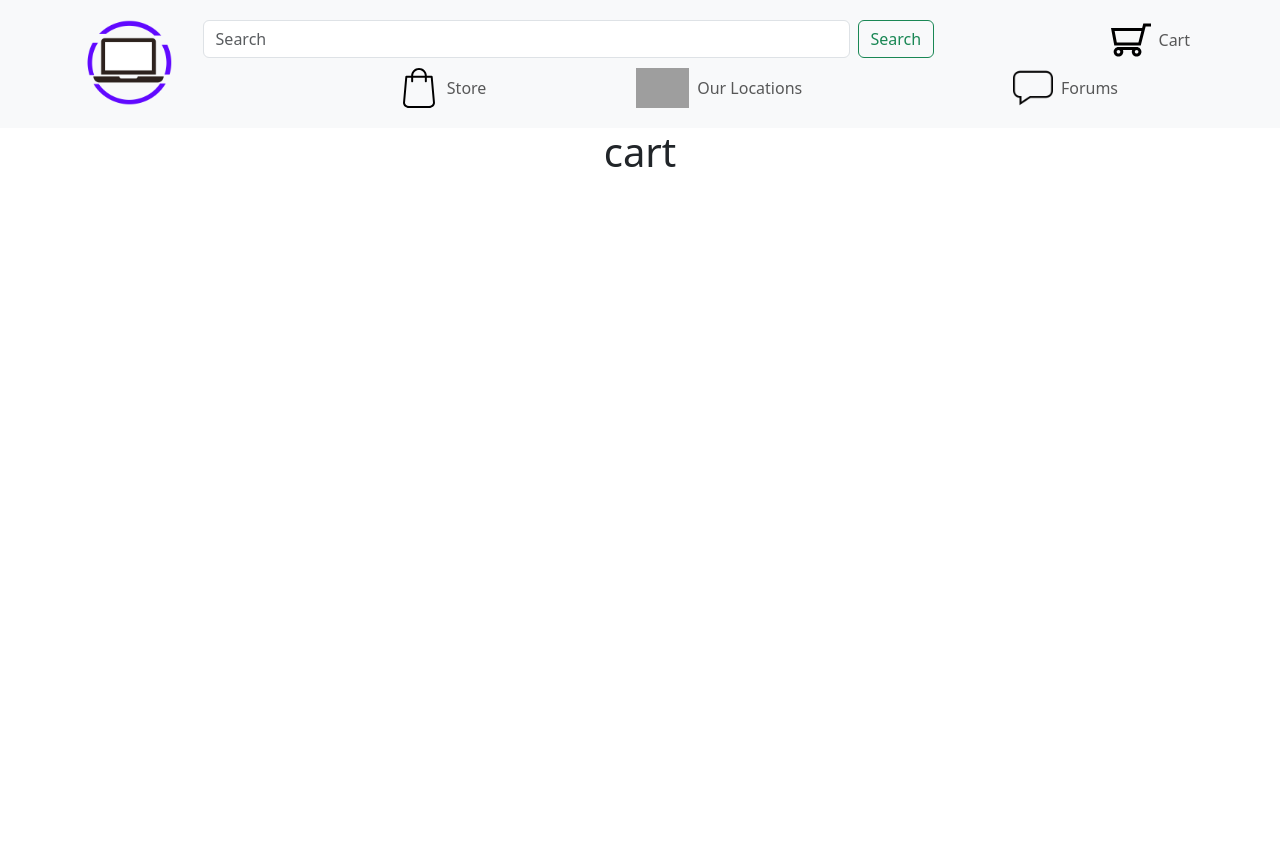
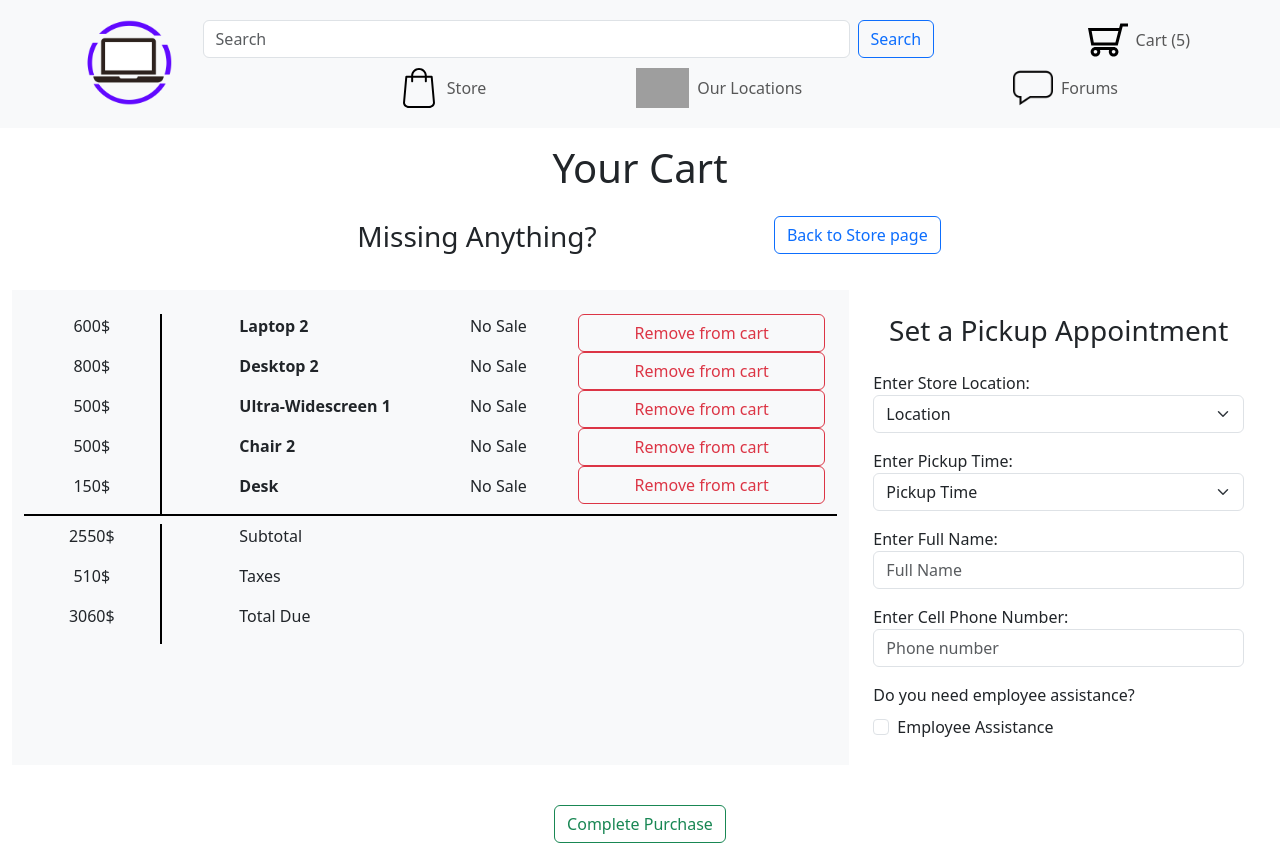
Before and after one commit to SEG3125-UOBS/P2, a React (Create React App) app: page /cart in a window 1280 px wide. Before the commit the page ends 800 px from the top, so only its background shows below. Built offline with nearby package versions, Linux system fonts and the light colour scheme; grey boxes are pictures that could not be loaded.

Commit message:
Completed Cart page

```diff
--- a/src/App.js
+++ b/src/App.js
@@ -1,5 +1,6 @@
 import './App.css';
 import {BrowserRouter as Router, Route, Routes} from 'react-router-dom';
+import { useState } from 'react';
 
 import BootNav from './Navbar.js';
 import Home from './Home.js';
@@ -10,20 +11,25 @@ import Cart from './Cart.js';
 import ForumPost from './ForumPost.js';
 import Item from './Item.js';
 
+
 function App() {
+
+  const [cartItems, setCartItems] = useState([2,4,6,13,15])
+  const cartNum = cartItems.length
+
   return (
     <Router>
       <div className="App">
-        <BootNav />
+        <BootNav cartValues={[cartNum]}/>
         <div className="content">
           <Routes>
             <Route exact path="/P2" element={<Home />}/>
-            <Route path="/store" element={<Store />}/>
+            <Route path="/store" element={<Store cart={[cartItems,setCartItems]}/>}/>
             <Route path="/location" element={<Location />}/>
             <Route path="/forums" element={<Forum />}/>
-            <Route path="/cart" element={<Cart />}/>
+            <Route path="/cart" element={<Cart cart={[cartItems,setCartItems]} />}/>
             <Route path="/forumPost/:postId" element={<ForumPost />}/>
-            <Route path="/item/:itemId" element={<Item />}/>
+            <Route path="/item/:itemId" element={<Item cart={[cartItems,setCartItems]} />}/>
           </Routes>
         </div>
       </div>
--- a/src/Cart.js
+++ b/src/Cart.js
@@ -1,7 +1,154 @@
-const Cart = () => {
+import { Col, Row } from "react-bootstrap";
+import { Link } from "react-router-dom"
+import Button from 'react-bootstrap/Button';
+import data from './data.json';
+import Form from 'react-bootstrap/Form';
+
+
+const Cart = (masterCart) => {
+    //Global cart items
+    let cartItems = masterCart.cart[0]
+    //Set global cart (careful about infinite loop)
+    let cartSet = masterCart.cart[1]
+
+    var cartData = cartItems.map(eachId => data.items.filter(eachItem=>eachItem.id===eachId)[0])
+
+    //arbitrary tax rate
+    const taxRate = 0.2;
+    var subtotal = 0;
+    for (var i=0;i<cartData.length;i++) {
+        subtotal = subtotal+cartData[i].cost
+    }
+    const taxAmount = subtotal*taxRate
+    const total = subtotal+taxAmount
+
+    function removeItemFromCart(index){
+        var clone = cartItems.slice()
+        clone.splice(index,1)
+        cartSet(clone)
+    }
+
     return (
         <div className="cart">
-            <h1>cart</h1>
+            <h1 className="p-3">Your Cart</h1>
+            <Row className="justify-content-center">
+                <Col sm={12} md={4}>
+                    <h3 className="p-1">Missing Anything?</h3>
+                </Col>
+                <Col xs={12} md={3}>
+                    <Button as={Link} to="/store" variant="outline-primary">Back to Store page</Button>
+                </Col>
+            </Row>
+
+            <Row className="justify-content-center p-4">
+                {/* Cart Items */}
+                <Col sm={12} md={8} className="bg-light p-4">
+
+                    {/* Item Section */}
+                    <Row>
+                        {/* Prices */}
+                        <Col xs={2}>
+                            {
+                                cartData.map((eachItem,index) => (
+                                    <p key={index}>{eachItem.cost}$</p>
+                                ))
+                            }
+                        </Col>
+                        {/* Divider */}
+                        <Col xs={1} style={{borderLeft:"2px solid black"}}></Col>
+                        {/* Item Names */}
+                        <Col xs={3} className="text-start">
+                            {
+                                cartData.map((eachItem,index) => (
+                                    <p key={index} className="fw-bold">{eachItem.name}</p>
+                                ))
+                            }
+                        </Col>
+                        {/* Sales */}
+                        <Col xs={2}>
+                            {
+                                cartData.map((eachItem,index) => (
+                                    <p key={index}>No Sale</p>
+                                ))
+                            }
+                        </Col>
+                        {/* Remove button */}
+                        <Col xs={4}>
+                            {
+                                cartItems.map((eachId,index) => (
+                                    <Button key={index} onClick={() => removeItemFromCart(index)} variant="outline-danger" className="w-100">Remove from cart</Button>
+                                ))
+                            }
+                        </Col>
+                    </Row>
+
+                    {/* Divider */}
+                    <Row style={{borderTop:"2px solid black"}}></Row>
+
+                    {/* Totals Section */}
+                    <Row className="pt-2">
+                        {/* Prices */}
+                        <Col xs={2}>
+                            <p>{subtotal}$</p>
+                            <p>{taxAmount}$</p>
+                            <p>{total}$</p>
+                        </Col>
+                        {/* Divider */}
+                        <Col xs={1} style={{borderLeft:"2px solid black"}}></Col>
+                        {/* Total Name */}
+                        <Col className="text-start">
+                            <p className="fw-underline">Subtotal</p>
+                            <p className="fw-underline">Taxes</p>
+                            <p className="fw-underline">Total Due</p>
+                        </Col>
+                    </Row>
+
+                </Col>
+
+                {/* Pickup Booking */}
+                <Col xs={12} md={4} className="p-4">
+                    <h3>Set a Pickup Appointment</h3>
+                    <div className="text-start pt-3">
+                        <label title="" htmlFor="locSelect" className="form-select-label">Enter Store Location: </label>
+                    </div>
+                    <Form.Select aria-label="Default select example" defaultValue={"0"}>
+                        <option value="0" disabled>Location</option>
+                        <option value="1">Gatineau</option>
+                        <option value="2">Vanier</option>
+                        <option value="3">Nepean</option>
+                    </Form.Select>
+
+                    <div className="text-start pt-3">
+                        <label title="" htmlFor="locSelect" className="form-select-label">Enter Pickup Time:</label>
+                    </div>
+                    <Form.Select aria-label="Default select example" defaultValue={"0"}>
+                        <option value="0" disabled>Pickup Time</option>
+                        <option value="1">10:00</option>
+                        <option value="2">11:00</option>
+                        <option value="3">12:00</option>
+                        <option value="4">13:00</option>
+                        <option value="5">14:00</option>
+                    </Form.Select>
+
+                    <div className="text-start pt-3">
+                        <label title="" htmlFor="locSelect" className="form-select-label">Enter Full Name:</label>
+                    </div>
+                    <input className="form-control" type="text" id="namebox" placeholder="Full Name"></input>
+
+                    <div className="text-start pt-3">
+                        <label title="" htmlFor="locSelect" className="form-select-label">Enter Cell Phone Number:</label>
+                    </div>
+                    <input className="form-control" type="text" id="numberbox" placeholder="Phone number"></input>
+
+                    <div className="text-start pt-3">
+                        <label title="" htmlFor="locSelect" className="form-select-label">Do you need employee assistance?</label>
+                    </div>
+                    <Form.Check type={"checkbox"} label={`Employee Assistance`} className="pt-2 text-start"/>
+                </Col>
+            </Row>
+
+            <Button variant="outline-success" className="mt-3">Complete Purchase</Button>
+
         </div>
     );
 }
--- a/src/Forum.js
+++ b/src/Forum.js
@@ -12,8 +12,6 @@ var forumData = dataImport.forums.filter(headPost => headPost.reply===false);
 forumData = forumData.map(
     post => ({...post, itemName:itemData.filter(item => item.id===post.itemId)[0].name})
 )
-
-console.log(forumData)
 
 const Forum = () => {
 
--- a/src/Home.js
+++ b/src/Home.js
@@ -108,7 +108,7 @@ const Home = () => {
 
             <Row className="g-0 px-4">
             {
-                categoryList.map((category) => {
+                categoryList.map((category,index) => {
                     var catItemList = itemData.filter((item) => item.category.includes(category))
                     var displayItem;
                     if (catItemList.length!==0) {
@@ -118,7 +118,7 @@ const Home = () => {
                     }
 
                     return (
-                        <Col sm={6} xl={3} className="p-2">
+                        <Col sm={6} xl={3} key={index} className="p-2">
                             <Card onClick={() => redirectCategory()}>
                                 <Card.Img variant="top" src={displayItem.imageData} style={{maxHeight:"275px"}}/>
 
--- a/src/Item.js
+++ b/src/Item.js
@@ -10,12 +10,12 @@ import ProgressBar from 'react-bootstrap/ProgressBar';
 
 import {cartIcon ,Laptop1, Laptop2, Desktop1,Desktop2,Printer1,WideScreen1,Screen1,Keyboard1,Keyboard2,Mouse1,Mouse2,Chair1,Chair2,Desk1} from './rsc/imgIndex.js';
 
-function addToCart(){
-    //TBD: add to cart feature
-    console.log("added")
-}
 
-const Item = () => {
+
+const Item = (masterCart) => {
+    const currentCartItems = masterCart.cart[0]
+    const setCartItems = masterCart.cart[1]
+
     const {itemId} = useParams()
 
     const itemData = data.items;
@@ -76,7 +76,9 @@ const Item = () => {
         navigate(`/forumPost/${selectedForum.id}`)
     }
 
-
+    function addToCart(){
+        setCartItems(currentCartItems => [...currentCartItems, itemBasic.id])
+    }
 
     //Actual page begins here
     return (
@@ -129,8 +131,8 @@ const Item = () => {
             <div className="bg-light p-4 m-4">
                 <ul className="text-start">
                     {
-                        itemDetails.additional.map((point) => (
-                            <li>{point}</li>
+                        itemDetails.additional.map((point,index) => (
+                            <li key={index}>{point}</li>
                         ))
                     }
                 </ul>
--- a/src/Location.js
+++ b/src/Location.js
@@ -50,9 +50,9 @@ const Location = () => {
                 <Col xs={12} md={6}>
 
                     {/* Selecting Location */}
-                    <label title="" for="locSelect" className="form-select-label">Location: </label>
-                    <Form.Select aria-label="Default select example" onChange={(e) => setLoc(e.target.value)}>
-                        <option value="0" disabled selected>Select a Location</option>
+                    <label title="" htmlFor="locSelect" className="form-select-label">Location: </label>
+                    <Form.Select aria-label="Default select example" onChange={(e) => setLoc(e.target.value)} defaultValue={"0"}>
+                        <option value="0" disabled>Select a Location</option>
                         <option value="1">Gatineau</option>
                         <option value="2">Vanier</option>
                         <option value="3">Nepean</option>
--- a/src/Navbar.js
+++ b/src/Navbar.js
@@ -9,7 +9,10 @@ import Button from 'react-bootstrap/Button';
 
 import {logo, cartIcon, storeIcon, locationIcon, forumIcon} from './rsc/imgIndex.js';
 
-function BootNav() {
+function BootNav(masterCart) {
+
+  const numOfCartItems = masterCart.cartValues[0]
+
   return (
     <Navbar expand="lg" className="bg-body-tertiary">
       <Container>
@@ -30,7 +33,7 @@ function BootNav() {
                         className="me-2"
                         aria-label="Search"
                       />
-                      <Button variant="outline-success">Search</Button>
+                      <Button variant="outline-primary">Search</Button>
                     </Form>
                 </Col>
                 {/* Cart */}
@@ -38,7 +41,7 @@ function BootNav() {
                   <div className="w-100 d-lg-flex d-none justify-content-end" style={{minHeight:"100%",height:"0"}}>
                     <img src={cartIcon} className="h-100" alt="cartIcon"/>
                   </div>
-                  <Nav.Link as={Link} to="/cart">Cart</Nav.Link>
+                  <Nav.Link as={Link} to="/cart"><nobr>Cart ({numOfCartItems})</nobr></Nav.Link>
                 </Col>
               </Row>
               {/* Nav links */}
```
